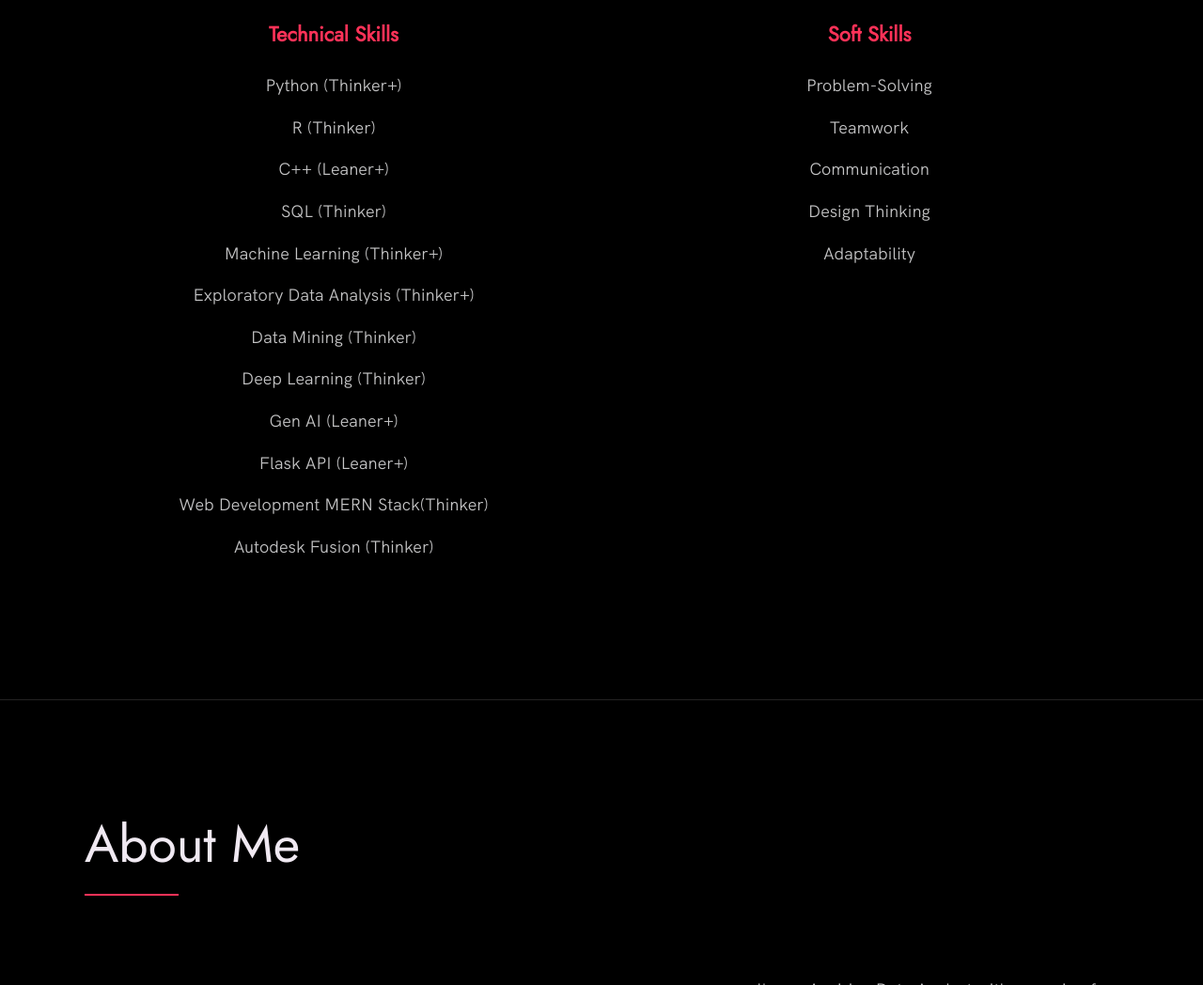
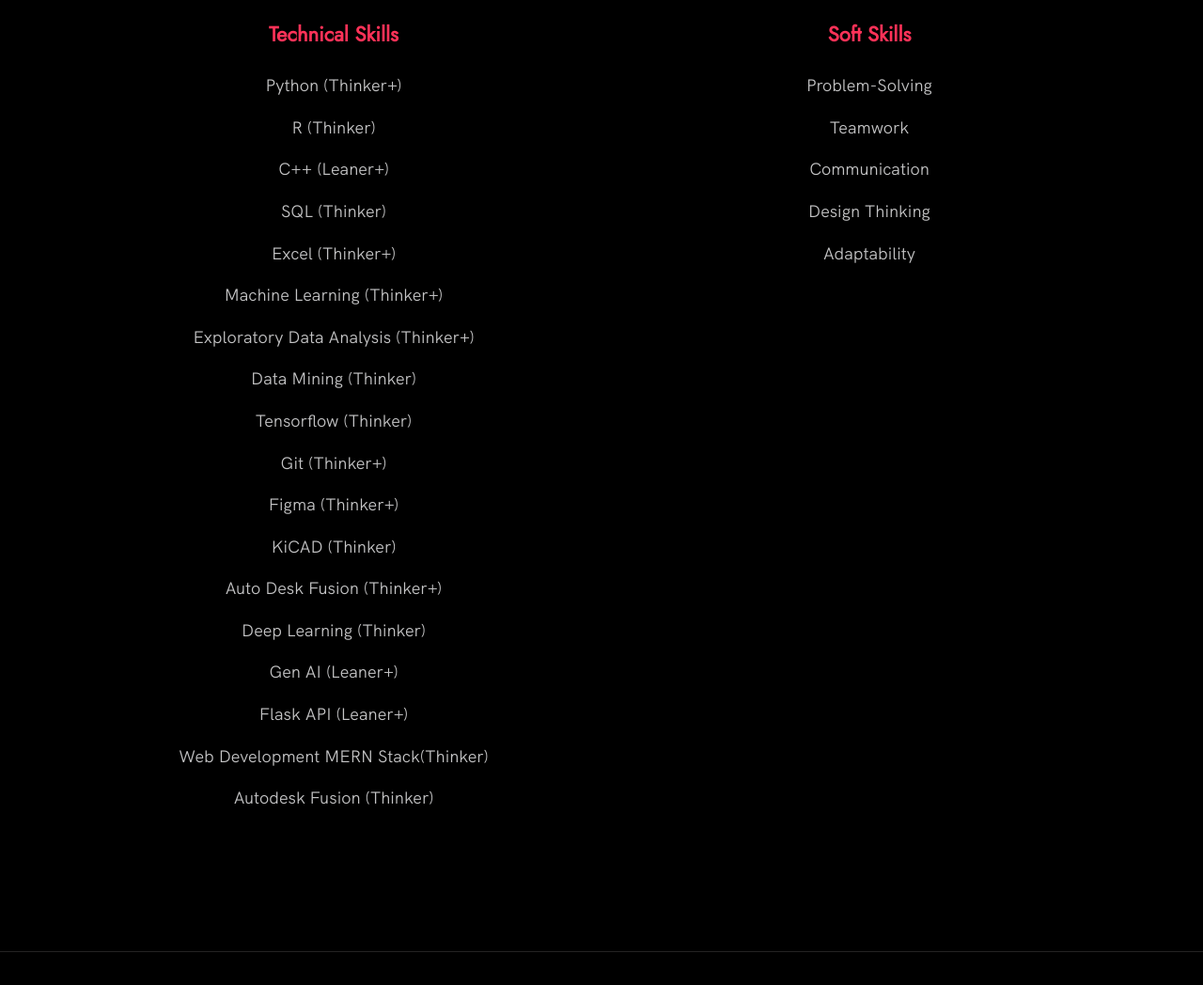
Before and after one commit to Javeed004/protfo, a plain HTML site: page index.html in a window 1280 px wide. Shown: the part 2434-3482 px from the top of the page at 94% size. Drawn offline with Linux system fonts and the light colour scheme.

Commit message:
Update index.html

```diff
--- a/index.html
+++ b/index.html
@@ -173,9 +173,15 @@
                 <li>R (Thinker)</li>
                 <li>C++ (Leaner+)</li>
                 <li>SQL (Thinker)</li>
+                <li>Excel (Thinker+)</li>
                 <li>Machine Learning (Thinker+)</li>
                 <li>Exploratory Data Analysis (Thinker+)</li>
                 <li>Data Mining (Thinker)</li>
+                <li>Tensorflow (Thinker)</li>
+                <li>Git (Thinker+)</li>
+                <li>Figma (Thinker+)</li>
+                <li>KiCAD (Thinker)</li>
+                <li>Auto Desk Fusion (Thinker+)</li>
                 <li>Deep Learning (Thinker)</li>
                 <li>Gen AI (Leaner+)</li>
                 <li>Flask API (Leaner+)</li>
```
